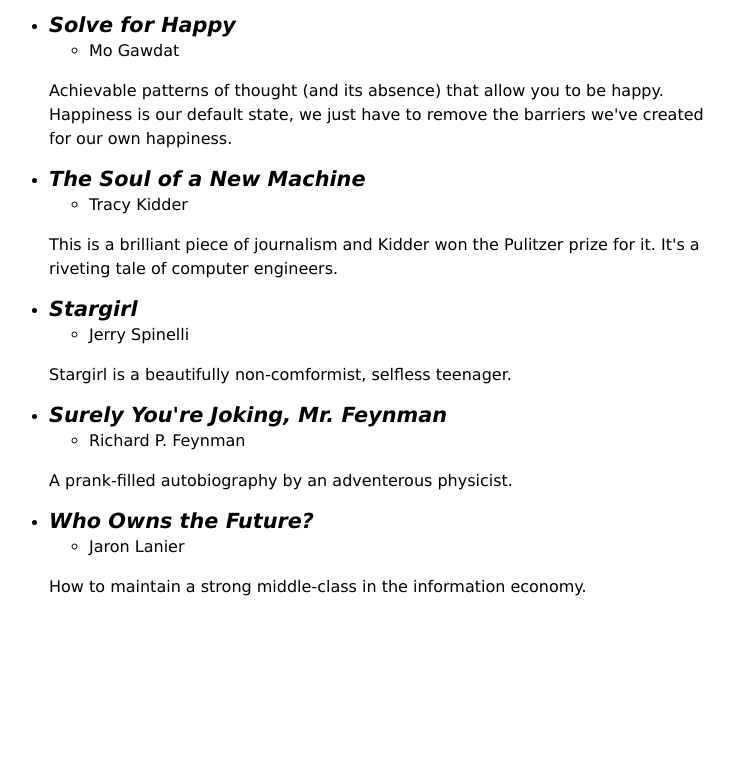
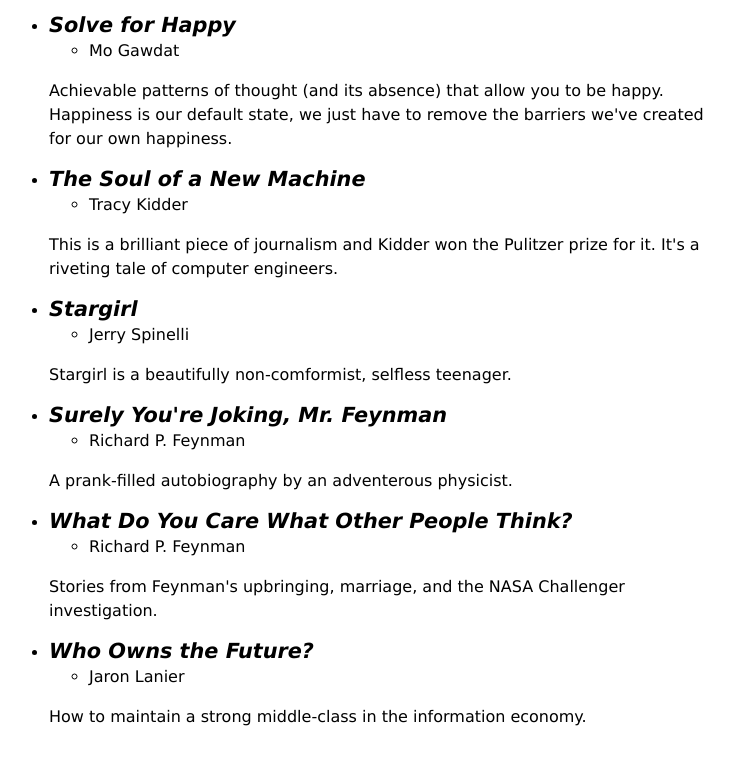
Before and after one commit to increscent/increscent, a plain HTML site: page www/books.html in a window 1280 px wide. Shown: the part 3833-4598 px from the top of the page, without its empty margins (281-1015 px from the left). Drawn offline with Linux system fonts and the light colour scheme.

Commit message:
Added 'What Do *You* Care What Other People Think?'

```diff
--- a/www/books.html
+++ b/www/books.html
@@ -520,6 +520,21 @@
 
         <li>
             <i style="font-size: 1.3rem; font-weight: bold">
+    What Do You Care What Other People Think?
+</i>
+<ul>
+    <li>
+        Richard P. Feynman
+    </li>
+</ul>
+<p>
+    Stories from Feynman's upbringing, marriage, and the NASA Challenger investigation.
+</p>
+
+        </li>
+
+        <li>
+            <i style="font-size: 1.3rem; font-weight: bold">
     Who Owns the Future?
 </i>
 <ul>
```
Also changed, not shown: www/books.page.html (+8 -0 lines).
